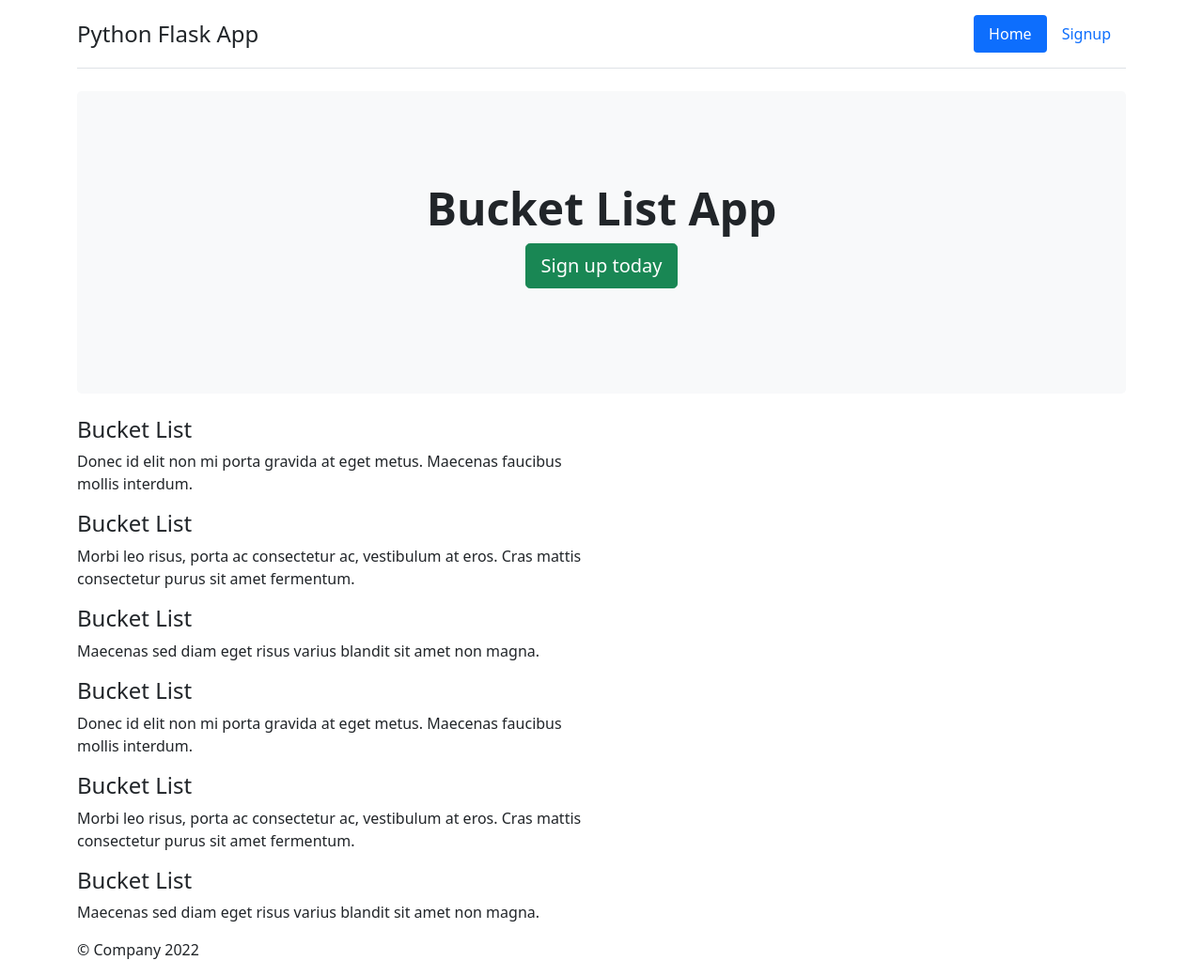
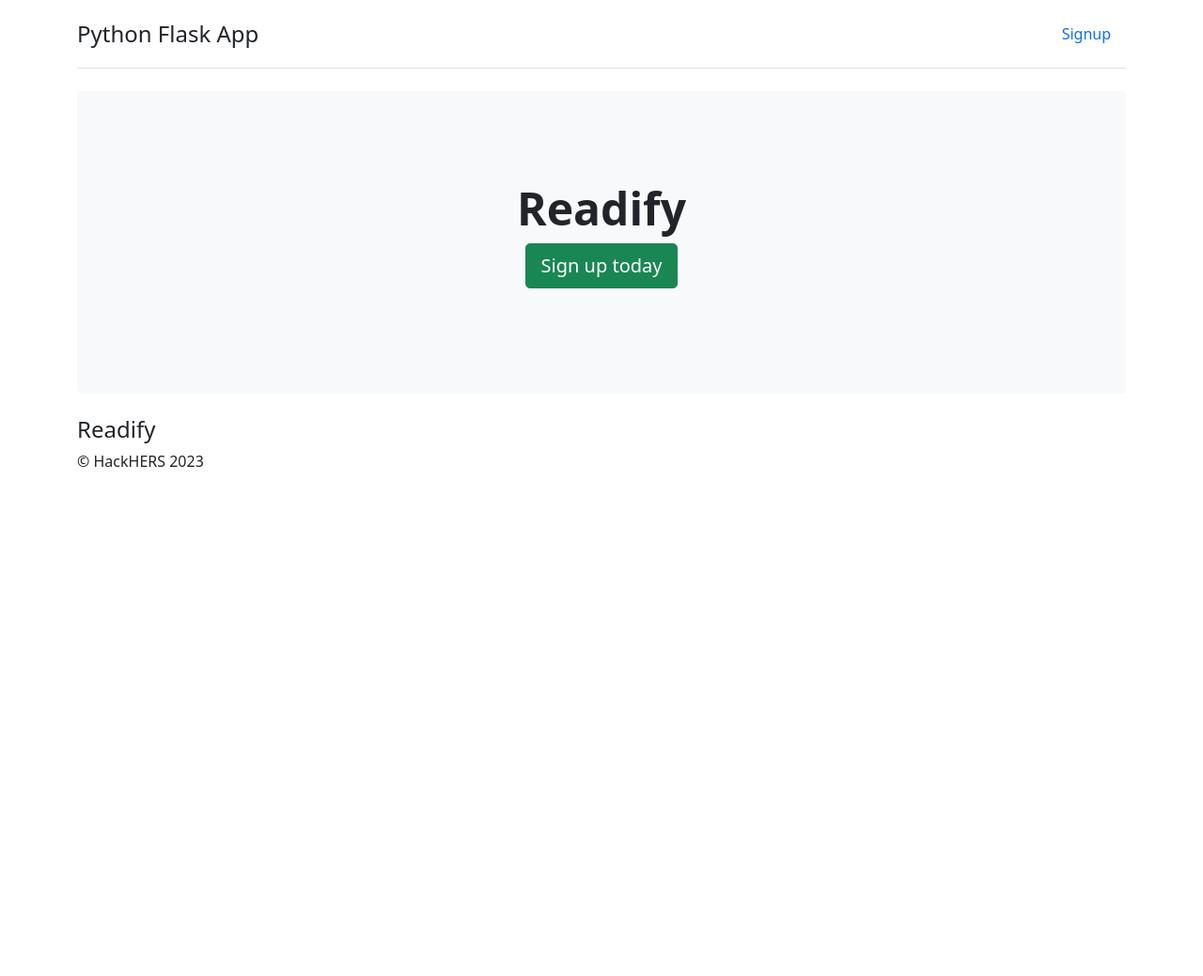
Before and after one commit to kriishnaPat/HackEDBeta2023, a Flask app: page / in a window 1280 px wide. Shown: the whole page at 94% size. After the commit the page ends 497 px from the top, so only its background shows below. Run offline with Flask 3, Linux system fonts and the light colour scheme.

Commit message:
First change

```diff
--- a/templates/index.html
+++ b/templates/index.html
@@ -2,7 +2,7 @@
 <html lang="en">
     <head>
 
-		<title>Python Flask Bucket List App</title>
+		<title>Python Flask Readify App</title>
 
 		<link
 			href="https://cdn.jsdelivr.net/npm/bootstrap@5.1.3/dist/css/bootstrap.min.css"
@@ -28,9 +28,6 @@
 					</a>
 					<ul class="nav nav-pills">
 						<li class="nav-item">
-							<a href="/" class="nav-link active" aria-current="page">Home</a>
-						</li>
-						<li class="nav-item">
 							<a href="/signup" class="nav-link">Signup</a>
 						</li>
 					</ul>
@@ -40,12 +37,11 @@
 			</header>
 			<div class="p-5 mb-4 bg-light rounded-3">
 				<div class="container-fluid py-5 text-center">
-					<h1 class="display-5 fw-bold">Bucket List App</h1>
+					<h1 class="display-5 fw-bold">Readify</h1>
 
 					<p>
 						<a class="btn btn-lg btn-success" href="signup" role="button"
-							>Sign up today</a
-						>
+							>Sign up today</a>
 
 					</p>
 				</div>
@@ -55,49 +51,13 @@
 
 				<div class="col-lg-6">
 
-					<h4>Bucket List</h4>
-
-					<p>
-						Donec id elit non mi porta gravida at eget metus. Maecenas faucibus
-						mollis interdum.
-					</p>
-
-					<h4>Bucket List</h4>
-
-					<p>
-						Morbi leo risus, porta ac consectetur ac, vestibulum at eros. Cras
-						mattis consectetur purus sit amet fermentum.
-					</p>
-
-					<h4>Bucket List</h4>
-
-					<p>Maecenas sed diam eget risus varius blandit sit amet non magna.</p>
-
-					<h4>Bucket List</h4>
-
-					<p>
-						Donec id elit non mi porta gravida at eget metus. Maecenas faucibus
-						mollis interdum.
-					</p>
-
-					<h4>Bucket List</h4>
-
-					<p>
-						Morbi leo risus, porta ac consectetur ac, vestibulum at eros. Cras
-						mattis consectetur purus sit amet fermentum.
-					</p>
-
-					<h4>Bucket List</h4>
-
-					<p>Maecenas sed diam eget risus varius blandit sit amet non magna.</p>
-
-				</div>
+					<h4>Readify</h4>
 
 			</div>
 
 			<footer class="footer">
 
-				<p>&copy; Company 2022</p>
+				<p>&copy; HackHERS 2023</p>
 
 			</footer>
 
```
